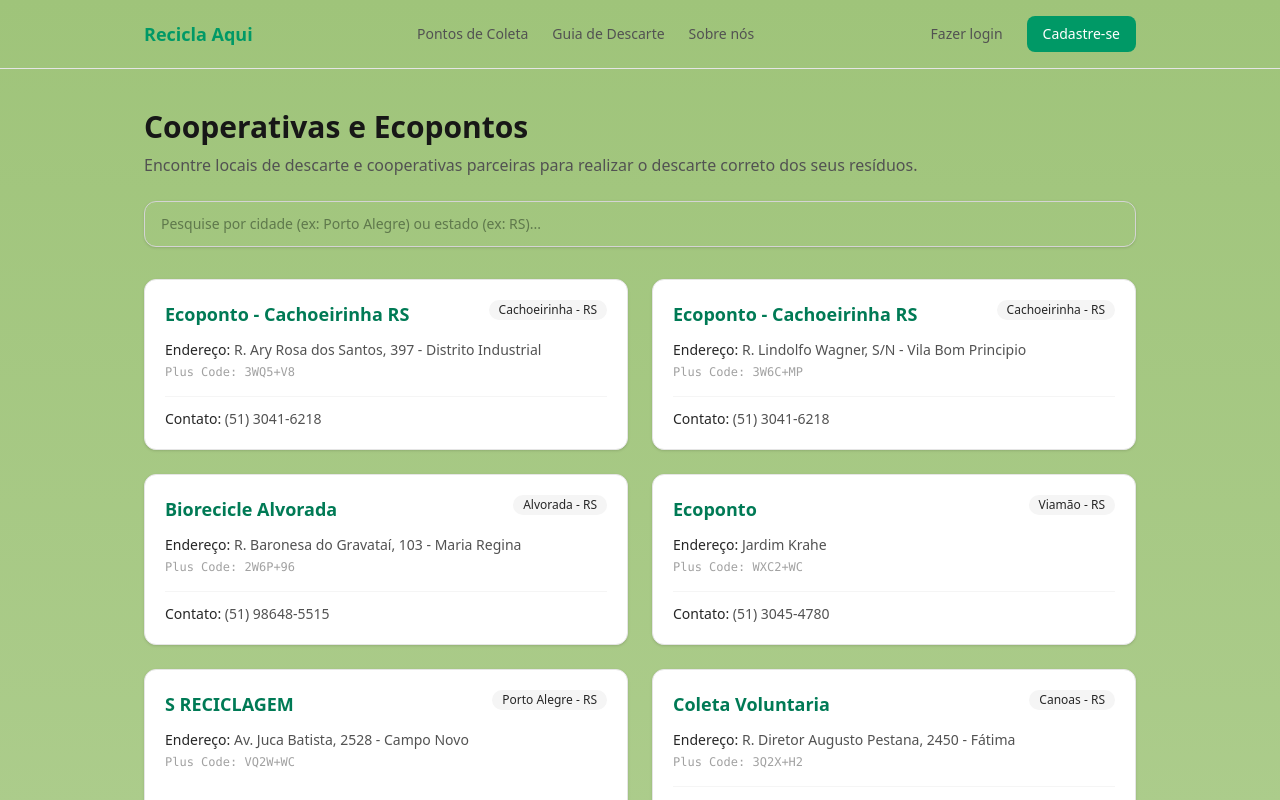
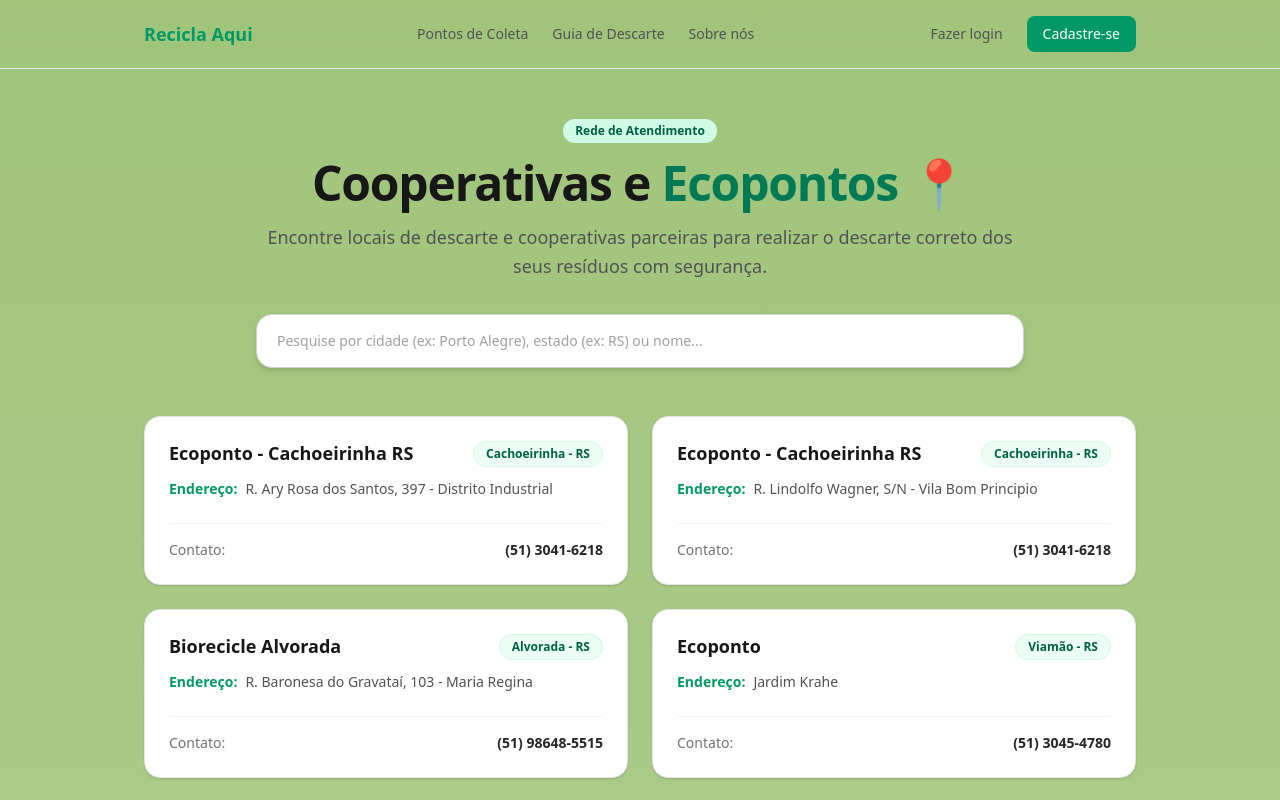
Before and after one commit to enricmarlon/ecoponto, a Next.js app: page /cooperativas in a window 1280 px wide. Shown: the top 800 px of the page. Built offline with nearby package versions, Linux system fonts and the light colour scheme.

Commit message:
correcao eslint

```diff
--- a/package.json
+++ b/package.json
@@ -18,7 +18,7 @@
     "@types/node": "^20",
     "@types/react": "^19",
     "@types/react-dom": "^19",
-    "eslint": "^10.11.0",
+    "eslint": "^9",
     "eslint-config-next": "16.3.6",
     "tailwindcss": "^4",
     "typescript": "^5"
--- a/src/app/cooperativas/page.tsx
+++ b/src/app/cooperativas/page.tsx
@@ -8,7 +8,6 @@ interface Cooperativa {
   cidade: string;
   estado: string;
   telefone?: string;
-  plusCode?: string;
 }
 
 const cooperativas: Cooperativa[] = [
@@ -18,7 +17,6 @@ const cooperativas: Cooperativa[] = [
     cidade: "Cachoeirinha",
     estado: "RS",
     telefone: "(51) 3041-6218",
-    plusCode: "3WQ5+V8",
   },
   {
     nome: "Ecoponto - Cachoeirinha RS",
@@ -26,7 +24,6 @@ const cooperativas: Cooperativa[] = [
     cidade: "Cachoeirinha",
     estado: "RS",
     telefone: "(51) 3041-6218",
-    plusCode: "3W6C+MP",
   },
   {
     nome: "Biorecicle Alvorada",
@@ -34,7 +31,6 @@ const cooperativas: Cooperativa[] = [
     cidade: "Alvorada",
     estado: "RS",
     telefone: "(51) 98648-5515",
-    plusCode: "2W6P+96",
   },
   {
     nome: "Ecoponto",
@@ -42,14 +38,12 @@ const cooperativas: Cooperativa[] = [
     cidade: "Viamão",
     estado: "RS",
     telefone: "(51) 3045-4780",
-    plusCode: "WXC2+WC",
   },
   {
     nome: "S RECICLAGEM",
     endereco: "Av. Juca Batista, 2528 - Campo Novo",
     cidade: "Porto Alegre",
     estado: "RS",
-    plusCode: "VQ2W+WC",
   },
   {
     nome: "Coleta Voluntaria",
@@ -57,28 +51,24 @@ const cooperativas: Cooperativa[] = [
     cidade: "Canoas",
     estado: "RS",
     telefone: "(51) 99643-5338",
-    plusCode: "3Q2X+H2",
   },
   {
     nome: "Ecoponto Sudeste - Prefeitura de Canoas",
     endereco: "R. Paulo Fonteles (Lote João de Barro), 9 - Niterói",
     cidade: "Canoas",
     estado: "RS",
-    plusCode: "2RVR+37",
   },
   {
     nome: "Ecoponto Rio Branco",
     endereco: "Rio Branco",
     cidade: "Canoas",
     estado: "RS",
-    plusCode: "2RM4+6V",
   },
   {
     nome: "Coleta Seletiva Solidaria",
     endereco: "São Lucas",
     cidade: "Viamão",
     estado: "RS",
-    plusCode: "WW5F+FC",
   },
   {
     nome: "COOPERTEC - Descarte de Lixo Eletrônico",
@@ -86,7 +76,6 @@ const cooperativas: Cooperativa[] = [
     cidade: "Canoas",
     estado: "RS",
     telefone: "(51) 98416-9301",
-    plusCode: "2RQC+HH",
   },
   {
     nome: "Reciclatudo Coleta Seletiva Ltda",
@@ -94,7 +83,6 @@ const cooperativas: Cooperativa[] = [
     cidade: "Cachoeirinha",
     estado: "RS",
     telefone: "(51) 3471-5544",
-    plusCode: "2WR3+C8",
   },
   {
     nome: "UDC Cruzeiro do Sul (Ecoponto)",
@@ -102,7 +90,6 @@ const cooperativas: Cooperativa[] = [
     cidade: "Porto Alegre",
     estado: "RS",
     telefone: "(51) 3231-6064",
-    plusCode: "WQGH+99",
   },
   {
     nome: "Associação de Reciclagem Ecológica Rubem Berta",
@@ -110,28 +97,24 @@ const cooperativas: Cooperativa[] = [
     cidade: "Porto Alegre",
     estado: "RS",
     telefone: "(51) 3366-9522",
-    plusCode: "XWG2+RX",
   },
   {
     nome: "Ponto de coleta seletiva e vidro",
     endereco: "R. Americana, 563 - Americana",
     cidade: "Alvorada",
     estado: "RS",
-    plusCode: "2W86+5V",
   },
   {
     nome: "Otser Gerenciamento De Resíduos Eletrônicos - Moinhos",
     endereco: "Moinhos de Vento",
     cidade: "Gravataí",
     estado: "RS",
-    plusCode: "XQCX+H7",
   },
   {
     nome: "Otser Gerenciamento De Resíduos Eletrônicos - Jardim Lindoia",
     endereco: "Jardim Lindóia",
     cidade: "Porto Alegre",
     estado: "RS",
-    plusCode: "XRRX+36",
   },
   {
     nome: "Coleta Seletiva | COOTRAVIPA",
@@ -139,7 +122,6 @@ const cooperativas: Cooperativa[] = [
     cidade: "Porto Alegre",
     estado: "RS",
     telefone: "(51) 3231-6415",
-    plusCode: "XQPR+7C",
   },
   {
     nome: "Coleta Fácil",
@@ -147,7 +129,6 @@ const cooperativas: Cooperativa[] = [
     cidade: "Porto Alegre",
     estado: "RS",
     telefone: "(51) 99721-4467",
-    plusCode: "WRMM+CX",
   },
   {
     nome: "UDC Câncio Gomes (Ecoponto)",
@@ -155,7 +136,6 @@ const cooperativas: Cooperativa[] = [
     cidade: "Porto Alegre",
     estado: "RS",
     telefone: "(51) 3268-8330",
-    plusCode: "XQJW+54",
   },
   {
     nome: "UDC Princesa Isabel (Unidade de Destino Certo - Ecoponto)",
@@ -163,14 +143,12 @@ const cooperativas: Cooperativa[] = [
     cidade: "Porto Alegre",
     estado: "RS",
     telefone: "(51) 3289-6821",
-    plusCode: "XQ4X+9V",
   },
   {
     nome: "Ponto de Coleta Reciclus",
     endereco: "Passo d'Areia",
     cidade: "Porto Alegre",
     estado: "RS",
-    plusCode: "XRPH+QJ",
   },
   {
     nome: "Descarte Eletrônico | Manasses Coleta Digital",
@@ -225,7 +203,6 @@ const cooperativas: Cooperativa[] = [
 export default function CooperativasPage() {
   const [busca, setBusca] = useState("");
 
-  // Filtra as cooperativas com base no que foi digitado (pesquisa por cidade ou estado)
   const cooperativasFiltradas = cooperativas.filter((item) => {
     const termo = busca.toLowerCase();
     const cidadeMatch = item.cidade.toLowerCase().includes(termo);
@@ -235,28 +212,34 @@ export default function CooperativasPage() {
   });
 
   return (
-    <main className="mx-auto max-w-5xl px-4 py-10">
-      <div className="mb-8">
-        <h1 className="text-3xl font-bold text-neutral-900">Cooperativas e Ecopontos</h1>
-        <p className="mt-2 text-neutral-600">
-          Encontre locais de descarte e cooperativas parceiras para realizar o descarte correto dos seus resíduos.
+    <main className="mx-auto max-w-5xl px-4 py-12">
+      {/* Cabeçalho / Hero Section */}
+      <div className="text-center max-w-3xl mx-auto mb-12">
+        <span className="inline-block rounded-full bg-emerald-100 px-3 py-1 text-xs font-semibold text-emerald-800 mb-4">
+          Rede de Atendimento
+        </span>
+        <h1 className="text-4xl font-bold tracking-tight text-neutral-900 sm:text-5xl">
+          Cooperativas e <span className="text-emerald-700">Ecopontos</span> 📍
+        </h1>
+        <p className="mt-4 text-lg text-neutral-600 leading-relaxed">
+          Encontre locais de descarte e cooperativas parceiras para realizar o descarte correto dos seus resíduos com segurança.
         </p>
 
-        {/* Caixa de Pesquisa */}
-        <div className="mt-6">
+        {/* Caixa de Pesquisa com Fundo Branco Destacado */}
+        <div className="mt-8">
           <input
             type="text"
-            placeholder="Pesquise por cidade (ex: Porto Alegre) ou estado (ex: RS)..."
+            placeholder="Pesquise por cidade (ex: Porto Alegre), estado (ex: RS) ou nome..."
             value={busca}
             onChange={(e) => setBusca(e.target.value)}
-            className="w-full rounded-xl border border-neutral-300 px-4 py-3 text-sm focus:border-emerald-600 focus:outline-none focus:ring-1 focus:ring-emerald-600 shadow-sm"
+            className="w-full rounded-2xl border border-neutral-300 bg-white px-5 py-4 text-sm text-neutral-900 placeholder:text-neutral-400 focus:border-emerald-600 focus:outline-none focus:ring-2 focus:ring-emerald-600/20 shadow-md transition-all"
           />
         </div>
       </div>
 
       {/* Resultados */}
       {cooperativasFiltradas.length === 0 ? (
-        <div className="rounded-xl border border-dashed border-neutral-300 p-8 text-center">
+        <div className="rounded-2xl border border-dashed border-neutral-300 p-10 text-center bg-white shadow-sm">
           <p className="text-neutral-500">Nenhuma cooperativa encontrada para &quot;{busca}&quot;.</p>
         </div>
       ) : (
@@ -264,32 +247,28 @@ export default function CooperativasPage() {
           {cooperativasFiltradas.map((item, index) => (
             <div
               key={index}
-              className="flex flex-col justify-between rounded-xl border border-neutral-200 p-5 shadow-sm transition-shadow hover:shadow-md bg-white"
+              className="flex flex-col justify-between rounded-2xl border border-neutral-200 p-6 shadow-sm transition-all hover:shadow-md hover:border-emerald-200 bg-white"
             >
               <div>
-                <div className="flex items-start justify-between gap-2">
-                  <h2 className="font-semibold text-lg text-emerald-700">{item.nome}</h2>
-                  <span className="inline-flex items-center rounded-full bg-neutral-100 px-2.5 py-0.5 text-xs font-medium text-neutral-800">
+                <div className="flex items-start justify-between gap-3 mb-3">
+                  <h2 className="font-bold text-lg text-neutral-900 leading-snug">{item.nome}</h2>
+                  <span className="inline-flex items-center rounded-full bg-emerald-50 px-3 py-1 text-xs font-semibold text-emerald-800 border border-emerald-100 shrink-0">
                     {item.cidade} - {item.estado}
                   </span>
                 </div>
 
-                <p className="mt-3 text-sm text-neutral-600">
-                  <span className="font-medium text-neutral-800">Endereço:</span> {item.endereco}
+                <p className="text-sm text-neutral-600 flex items-start gap-2 mt-2">
+                  <span className="text-emerald-600 font-semibold shrink-0">Endereço:</span>
+                  <span>{item.endereco}</span>
                 </p>
-
-                {item.plusCode && (
-                  <p className="mt-1 text-xs text-neutral-400 font-mono">
-                    Plus Code: {item.plusCode}
-                  </p>
-                )}
               </div>
 
-              {item.telefone && (
-                <div className="mt-4 pt-3 border-t border-neutral-100 text-sm text-neutral-600">
-                  <span className="font-medium text-neutral-800">Contato:</span> {item.telefone}
-                </div>
-              )}
+              <div className="mt-6 pt-4 border-t border-neutral-100 flex items-center justify-between text-sm">
+                <span className="text-neutral-500 font-medium">Contato:</span>
+                <span className={`font-semibold ${item.telefone ? "text-neutral-800" : "text-neutral-400 italic"}`}>
+                  {item.telefone ? item.telefone : "Não informado"}
+                </span>
+              </div>
             </div>
           ))}
         </div>
```
Also changed, not shown: 1 other file (tests, documents, lock files or other folders).
